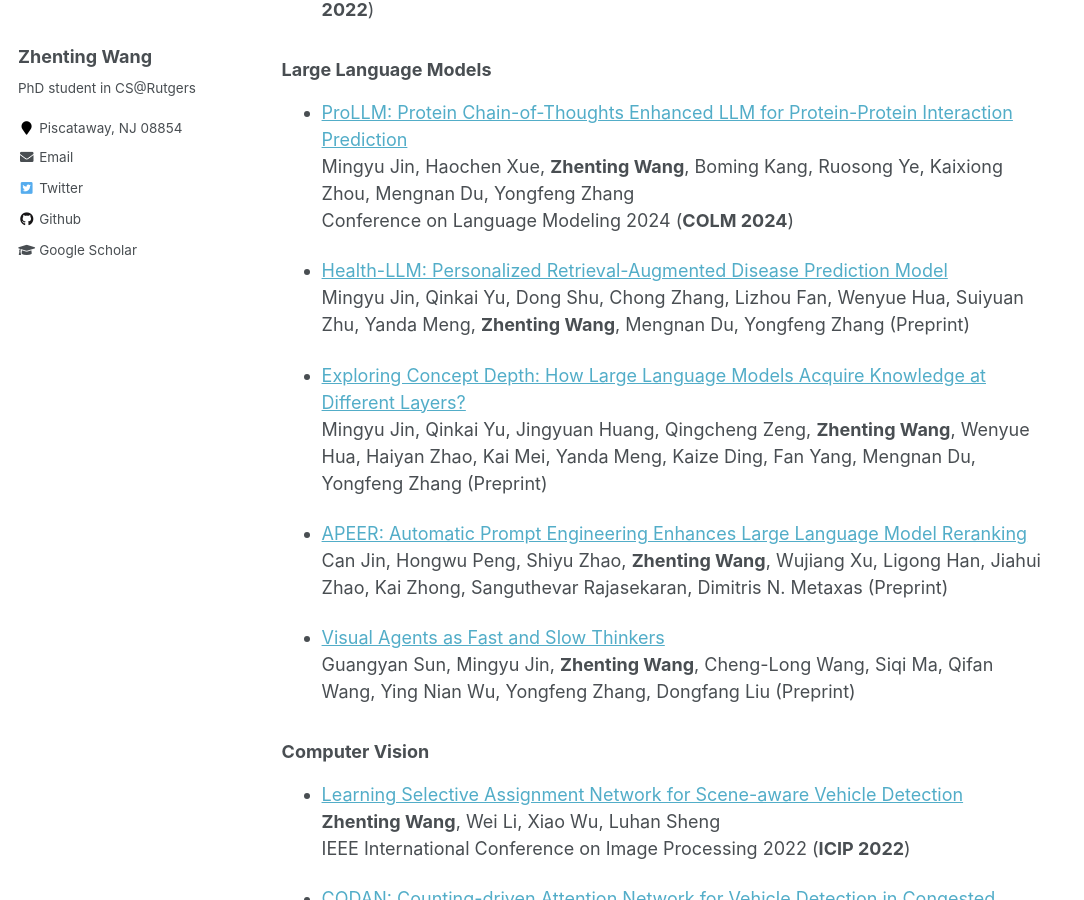
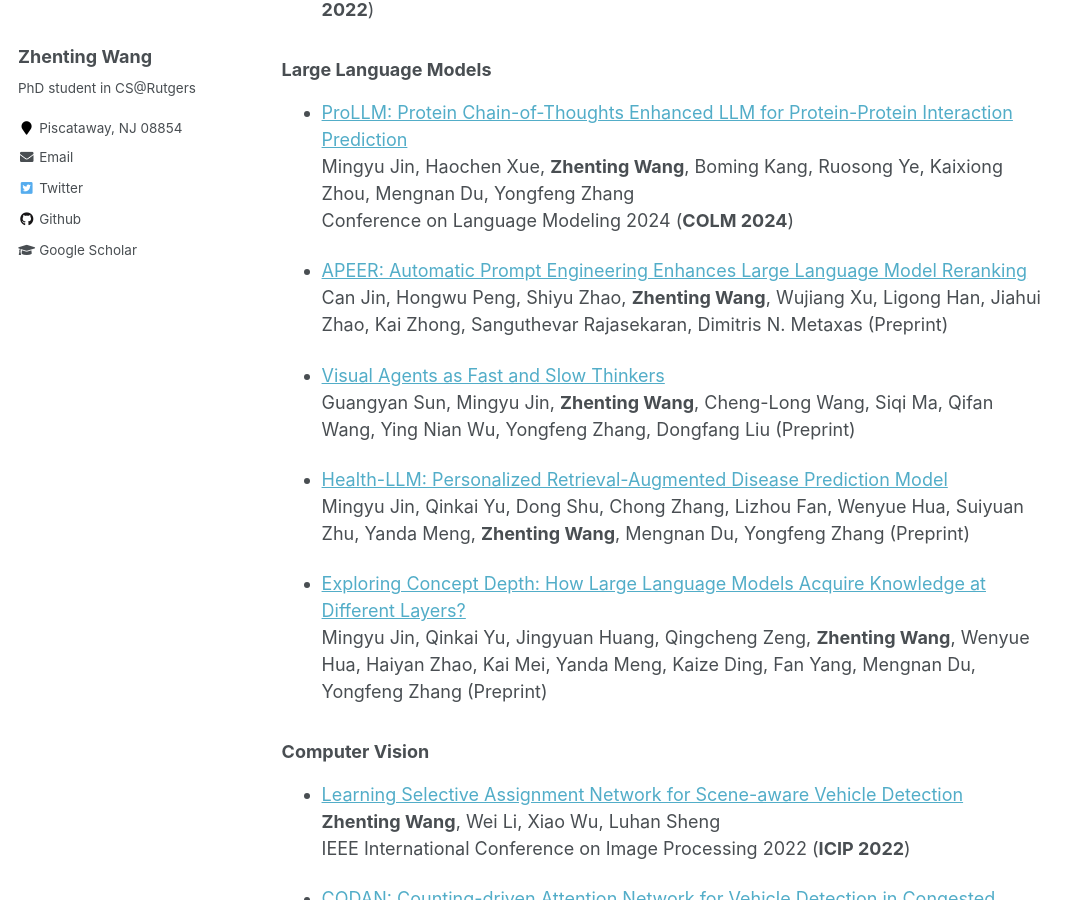
Before and after one commit to ZhentingWang/zhentingwang.github.io, a Jekyll site: the page built from _pages/about.md, in a window 1280 px wide and 900 px high, scrolled down 3583 px. Shown: the whole window, without its empty margins (0-1084 px from the left). Built offline with Jekyll 4.4.1, drawn with Linux system fonts in a browser that asks for light colours.

```diff
--- a/_pages/about.md
+++ b/_pages/about.md
@@ -117,17 +117,17 @@ IEEE/CVF Conference on Computer Vision and Pattern Recognition 2022 (**CVPR 2022
 Mingyu Jin, Haochen Xue, **Zhenting Wang**, Boming Kang, Ruosong Ye, Kaixiong Zhou, Mengnan Du, Yongfeng Zhang
 Conference on Language Modeling 2024 (**COLM 2024**)
 
+* [APEER: Automatic Prompt Engineering Enhances Large Language Model Reranking](https://arxiv.org/pdf/2406.14449)
+Can Jin, Hongwu Peng, Shiyu Zhao, **Zhenting Wang**, Wujiang Xu, Ligong Han, Jiahui Zhao, Kai Zhong, Sanguthevar Rajasekaran, Dimitris N. Metaxas (Preprint)
+
+* [Visual Agents as Fast and Slow Thinkers](https://arxiv.org/pdf/2408.08862)
+Guangyan Sun, Mingyu Jin, **Zhenting Wang**, Cheng-Long Wang, Siqi Ma, Qifan Wang, Ying Nian Wu, Yongfeng Zhang, Dongfang Liu (Preprint)
+
 * [Health-LLM: Personalized Retrieval-Augmented Disease Prediction Model](https://arxiv.org/abs/2402.00746)
 Mingyu Jin, Qinkai Yu, Dong Shu, Chong Zhang, Lizhou Fan, Wenyue Hua, Suiyuan Zhu, Yanda Meng, **Zhenting Wang**, Mengnan Du, Yongfeng Zhang (Preprint)
 
 * [Exploring Concept Depth: How Large Language Models Acquire Knowledge at Different Layers?](https://arxiv.org/pdf/2404.07066.pdf)
 Mingyu Jin, Qinkai Yu, Jingyuan Huang, Qingcheng Zeng, **Zhenting Wang**, Wenyue Hua, Haiyan Zhao, Kai Mei, Yanda Meng, Kaize Ding, Fan Yang, Mengnan Du, Yongfeng Zhang (Preprint)
-
-* [APEER: Automatic Prompt Engineering Enhances Large Language Model Reranking](https://arxiv.org/pdf/2406.14449)
-Can Jin, Hongwu Peng, Shiyu Zhao, **Zhenting Wang**, Wujiang Xu, Ligong Han, Jiahui Zhao, Kai Zhong, Sanguthevar Rajasekaran, Dimitris N. Metaxas (Preprint)
-
-* [Visual Agents as Fast and Slow Thinkers](https://arxiv.org/pdf/2408.08862)
-Guangyan Sun, Mingyu Jin, **Zhenting Wang**, Cheng-Long Wang, Siqi Ma, Qifan Wang, Ying Nian Wu, Yongfeng Zhang, Dongfang Liu (Preprint)
 
 ### Computer Vision
 
```
